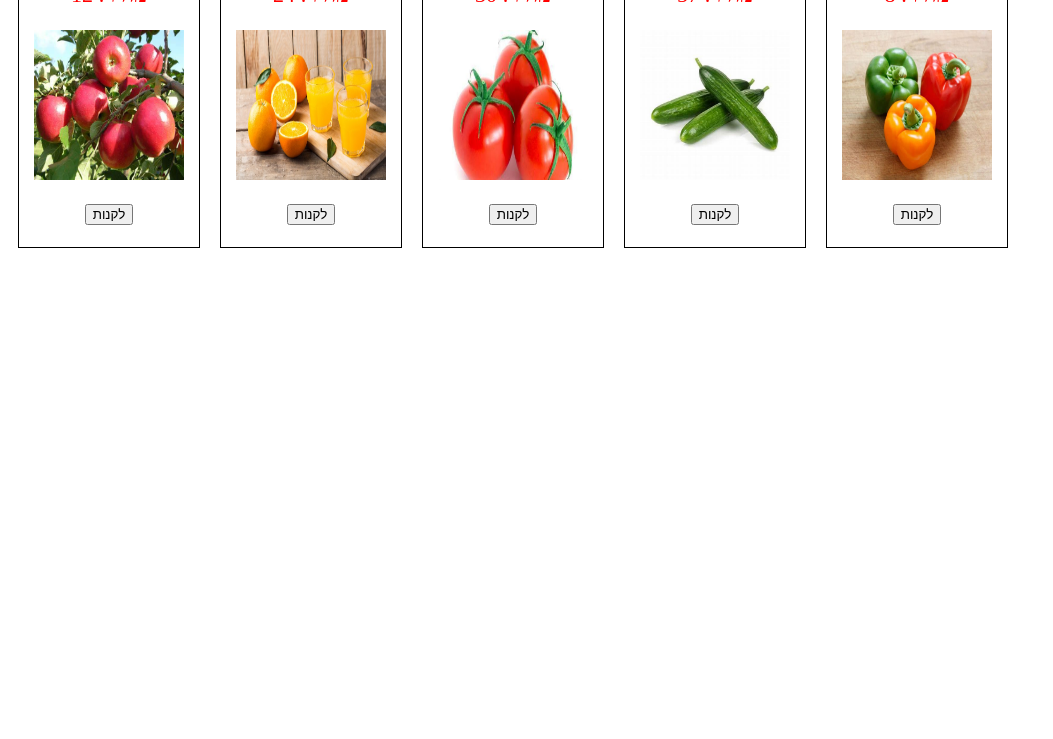
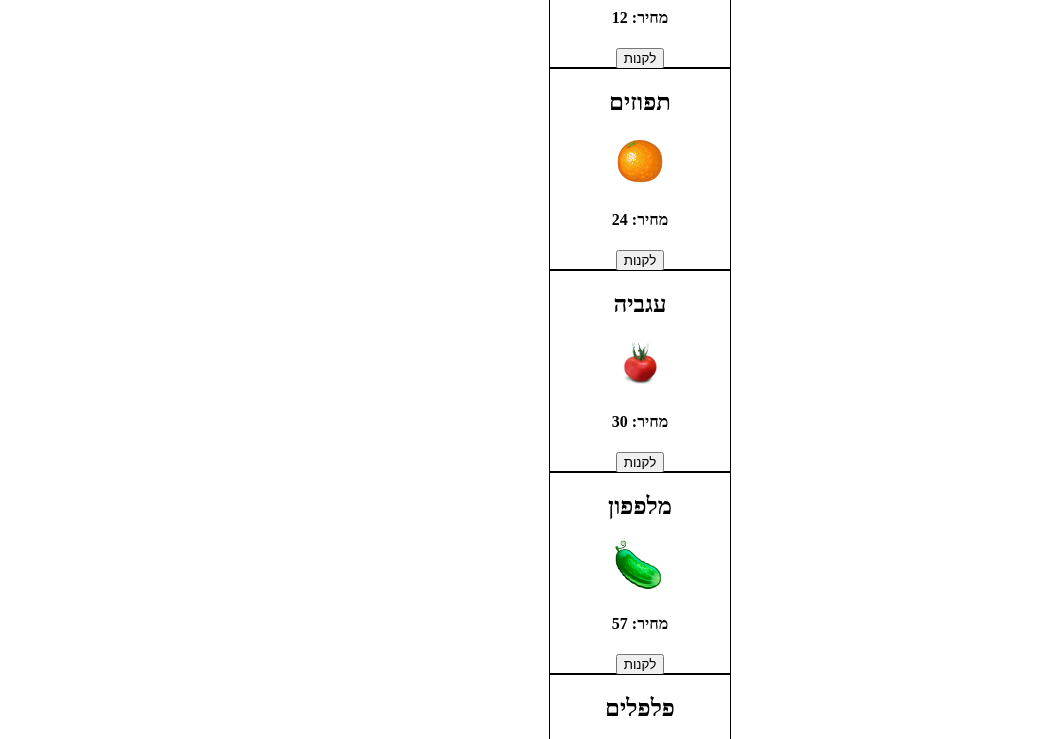
Before and after one commit to Evgeny2510/shop, a plain HTML site: page index.html in a window 1280 px wide. Shown: the part 174-913 px from the top of the page, without its empty margins (0-1053 px from the left). Before the commit the page ends 800 px from the top, so only its background shows below. Drawn offline with nearby package versions, Linux system fonts and the light colour scheme.

Commit message:
Add files via upload

```diff
--- a/cart.js
+++ b/cart.js
@@ -18,13 +18,13 @@ $.getJSON('goods.json', function (data) {
             for (var key in cart) {
                 out += '<div class="shop">'
                 out += '<button class="delete" data-art="' + key + '">x</button>';
-                out += '<img src="' + goods[key].image + '" width="150">';
+                out += '<img class="pic" src="' + goods[key].image + '">';
                 out += goods[key].name;
                 out += '<button class="minus" data-art="' + key + '">-</button>';
                 out += cart[key];
                 out += '<button class="plus" data-art="' + key + '">+</button>';
                 out += cart[key] * goods[key].cost;
-                out += '<br/><br/>';
+                // out += '<br/><br/>';
                 out += '</div>'
             }
             $('#my-cart').html(out);
--- a/goods.json
+++ b/goods.json
@@ -3,30 +3,30 @@
         "name": "תפוחים",
         "cost": 12,
         "description": "תפוחים תריאים, ומאוד יפים",
-        "image": "image/c.png"
+        "image": "image/apple.png"
     },
     "11293": {
         "name": "תפוזים",
         "cost": 24,
         "description": "תפוזים תריאים, ומאוד יפים",
-        "image": "image/a.png"
+        "image": "image/aa.png"
     },
     "11294": {
-        "name": "עגביות",
+        "name": "עגביה",
         "cost": 30,
         "description": "עגביות תריאים, ומאוד יפים",
-        "image": "image/he.png"
+        "image": "image/Tomato.png"
     },
     "11295": {
-        "name": "מלפפונים",
+        "name": "מלפפון",
         "cost": 57,
         "description": "מלפפונים תריאים, ומאוד יפים",
-        "image": "image/b.png"
+        "image": "image/Cucumber.png"
     },
     "11296": {
         "name": "פלפלים",
         "cost": 8,
         "description": "פלפלים תריאים, ומאוד יפים",
-        "image": "image/pepr.png"
+        "image": "image/pepper.png"
     }
 }
--- a/script.js
+++ b/script.js
@@ -15,8 +15,8 @@ function loadGoods() {
         for (var key in data) {
             out += '<div class="single-goods">';
             out += '<h2>' + data[key]['name'] + '</h2>';
-            out += '<p> מחיר: ' + data[key]['cost'] + '</p>';
             out += '<img src="' + data[key].image + '">';
+            out += '<h4> מחיר: ' + data[key]['cost'] + '</h4>';
             out += '<button class="add-to-cart" data-art="' + key + '">לקנות</button>';
             out += '</div>';
         }
--- a/style.css
+++ b/style.css
@@ -1,29 +1,32 @@
+body{
+    text-align: center;
+}
+
 .single-goods{
     width: 180px;
-    height: 370px;
+    height:200px;
     border:1px solid black;
-    margin: 10px;
-    float: left;
+    float: none;
+    margin: 0 auto;
 
-    text-align: center;
+
 
 }
 .single-goods img{
-    width: 150px;
-    height: 150px;
+    width: 50px;
+    height: 50px;
+    margin: 0 35%;
+
+
 }
 .single-goods button{
     display: block;
     margin: 20px auto;
 }
 
-/* #mini-cart{ */
-    /* border: 1px solid blue; */
-/* } */
-
 span{
     font-size: 28px;
-    text-align: center;
+
     border-bottom: blue;
     display: block;
 }
@@ -33,13 +36,24 @@ span:hover{
 }
 
 p {
-    text-align:center;
+
     padding-top: 20%;
     font-size: 22px;
     color:red;
-    display: block;
+    display: none;
 }
 
 #shop{
-    text-align:center; */
-/* }
+
+    /* padding-top: 10px; */
+    /* display: flex; */
+    /* text-align: center; */
+}
+
+.pic{
+    width: 50px;
+}
+
+.main{
+    /* align-items: center; */
+}
```
Also changed, not shown: cart.html (+4 -3 lines), image/Cucumber.png (added), image/Tomato.png (added), image/aa.png (added), image/apple.png (added), image/pepper.png (added), image/pepper1.gif (added), image/pepper1.png (added).
